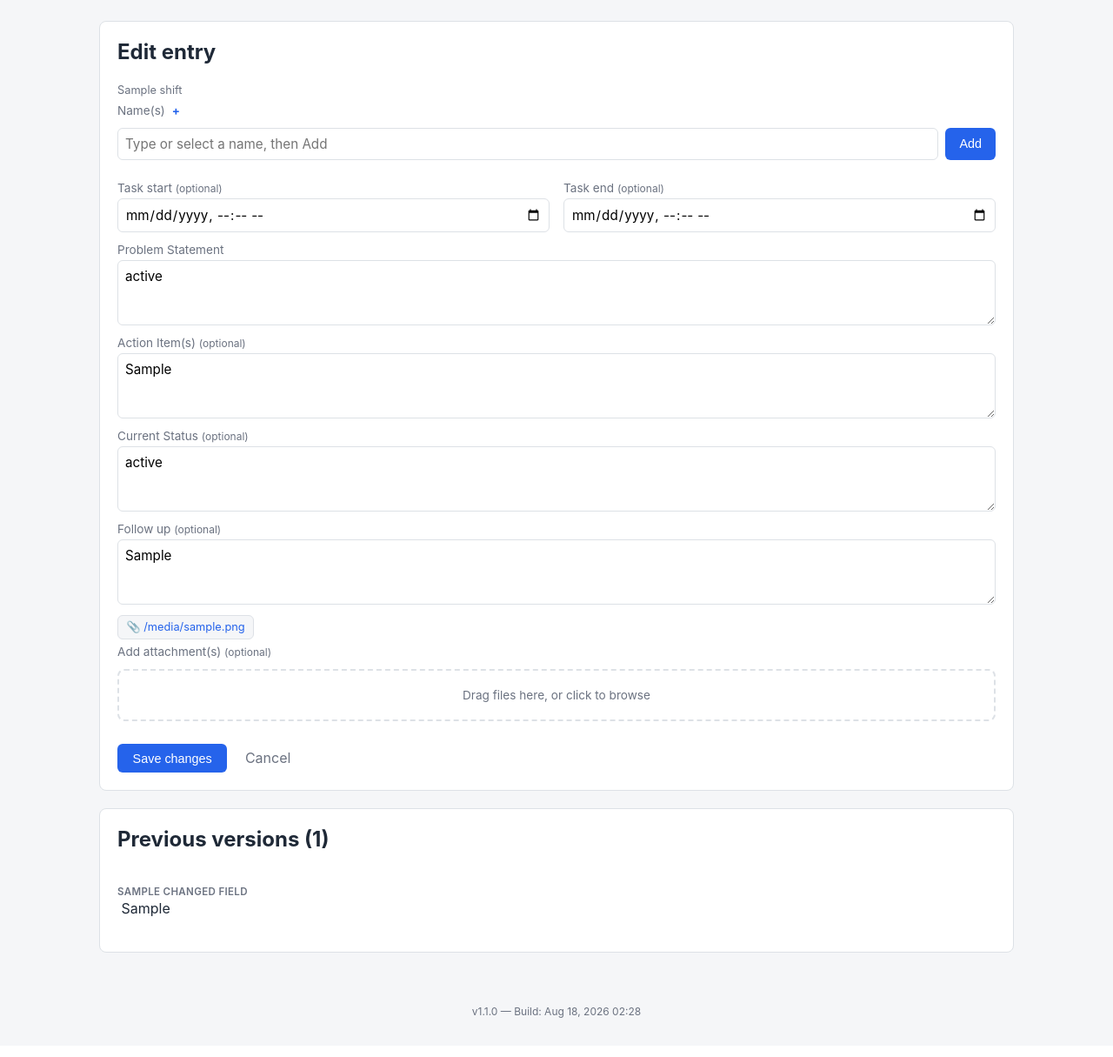
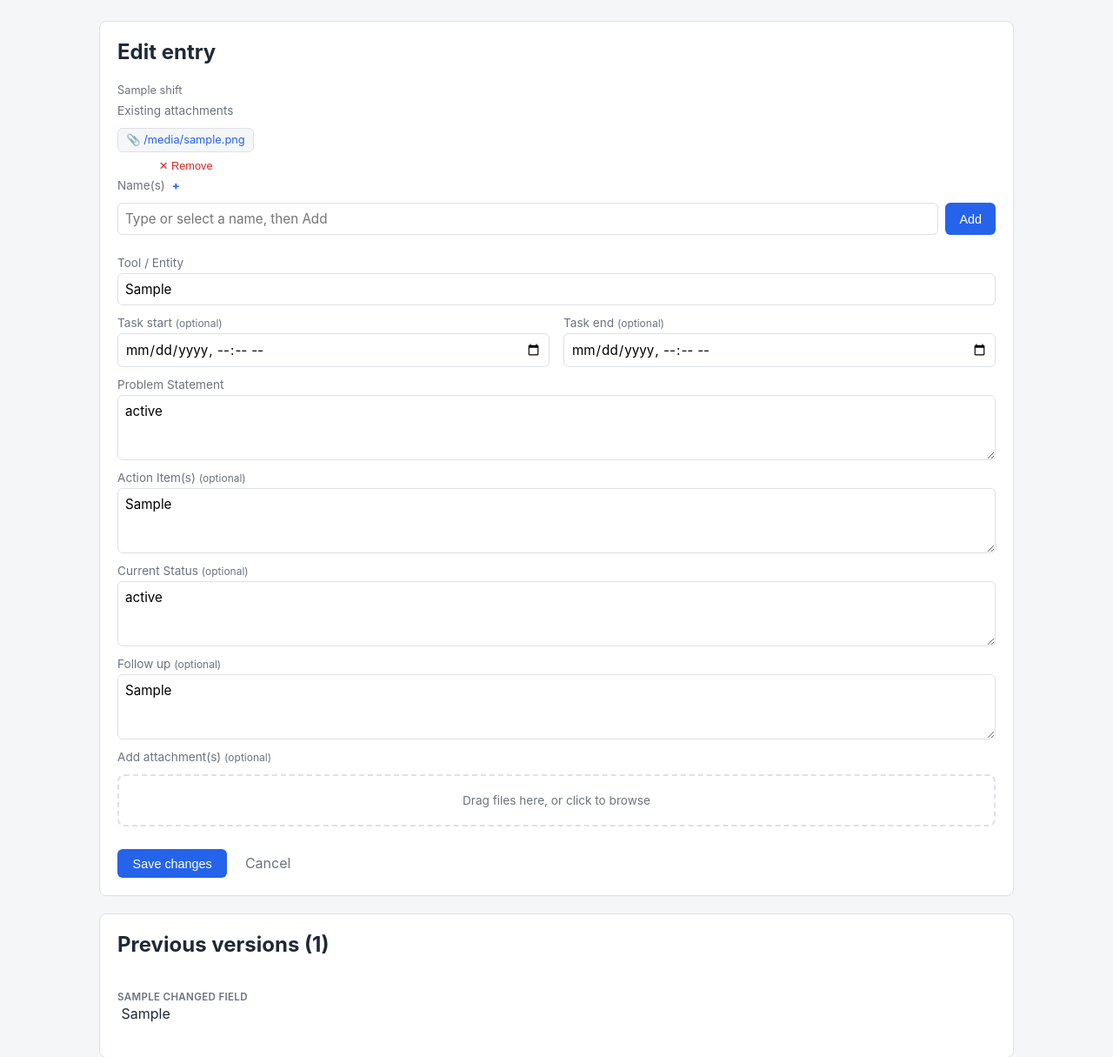
Before and after one commit to pangchi/passdown, a Flask app: template templates/edit_entry.html in a window 1280 px wide. Shown: the part 57-1272 px from the top of the page at 87% size. Before the commit the page ends 1227 px from the top, so only its background shows below. Run offline with Flask 3, Linux system fonts and the light colour scheme; the template is opened without the code that fills it: most values are stand-ins (such as "Sample title", 1, 10 or a date in 2020); some libraries are stand-ins or nearby versions.

Commit message:
Tool/Entity, attachments is now editable, and allow removal.

```diff
--- a/app.py
+++ b/app.py
@@ -48,6 +48,7 @@ from db import (
     add_attachment,
     get_attachments_for_entries,
     get_attachment,
+    soft_delete_attachment,
     purge_oldest_attachments_over_disk_threshold,
 )
 
@@ -980,6 +981,7 @@ def add_entry():
 
 _EDIT_HISTORY_FIELD_LABELS = [
     ("author", "Name(s)"),
+    ("tool_entity", "Tool/Entity"),
     ("problem_statement", "Problem Statement"),
     ("action_items", "Action Item(s)"),
     ("current_status", "Current Status"),
@@ -1087,6 +1089,7 @@ def edit_entry(entry_id):
 
     if request.method == "POST":
         author = request.form.get("author", "").strip()
+        tool_entity = request.form.get("tool_entity", "").strip()
         problem_statement = request.form.get("problem_statement", "").strip()
         action_items = request.form.get("action_items", "").strip()
         current_status = request.form.get("current_status", "").strip()
@@ -1096,6 +1099,7 @@ def edit_entry(entry_id):
 
         submitted = {
             "author": author,
+            "tool_entity": tool_entity,
             "problem_statement": problem_statement,
             "action_items": action_items,
             "current_status": current_status,
@@ -1126,6 +1130,9 @@ def edit_entry(entry_id):
         if not author:
             return _redisplay_with_error("At least one name is required.")
 
+        if not tool_entity:
+            return _redisplay_with_error("Tool/Entity is required.")
+
         if not problem_statement:
             return _redisplay_with_error("Problem statement can't be empty.")
 
@@ -1137,6 +1144,7 @@ def edit_entry(entry_id):
         log_entry_edit(
             entry_id,
             current["author"],
+            current["tool_entity"],
             current["problem_statement"],
             current["action_items"],
             current["current_status"],
@@ -1148,11 +1156,11 @@ def edit_entry(entry_id):
         with get_cursor(commit=True) as cur:
             cur.execute(
                 """UPDATE passdown_entries
-                   SET author = %s, problem_statement = %s, action_items = %s, current_status = %s,
-                       follow_up = %s, task_start = %s, task_end = %s, updated_at = NOW()
+                   SET author = %s, tool_entity = %s, problem_statement = %s, action_items = %s,
+                       current_status = %s, follow_up = %s, task_start = %s, task_end = %s, updated_at = NOW()
                    WHERE id = %s""",
                 (
-                    author, problem_statement, action_items or None, current_status or None,
+                    author, tool_entity, problem_statement, action_items or None, current_status or None,
                     follow_up or None, task_start, task_end, entry_id,
                 ),
             )
@@ -1196,6 +1204,27 @@ def download_attachment(attachment_id):
         download_name=attachment["original_filename"],
         mimetype=attachment["mime_type"],
     )
+
+
+@app.route("/uploads/<int:attachment_id>/delete", methods=["POST"])
+def delete_attachment_route(attachment_id):
+    """Remove an attachment — soft, same as removing an entry: the row
+    is marked is_deleted and hidden everywhere, but neither it nor the
+    file on disk is actually deleted, so it's recoverable by a DB admin.
+    The one thing that still actually deletes an attachment's file is
+    config.ATTACHMENT_PURGE_DISK_THRESHOLD's auto-purge under disk
+    pressure — which purges already-soft-deleted attachments first,
+    before ever touching a still-active one.
+    """
+    attachment = get_attachment(attachment_id)
+    if attachment is None:
+        abort(404)
+
+    entry_id = attachment["entry_id"]
+    soft_delete_attachment(attachment_id)
+    logger.info("Attachment #%d removed from entry #%d (%r, soft delete)", attachment_id, entry_id, attachment["original_filename"])
+    flash(f'Removed "{attachment["original_filename"]}".', "success")
+    return redirect(url_for("edit_entry", entry_id=entry_id))
 
 
 @app.route("/guide")
--- a/schema.sql
+++ b/schema.sql
@@ -79,6 +79,7 @@ ALTER TABLE passdown_entry_edits ADD COLUMN IF NOT EXISTS previous_action_items
 ALTER TABLE passdown_entry_edits ADD COLUMN IF NOT EXISTS previous_current_status TEXT;
 ALTER TABLE passdown_entry_edits ADD COLUMN IF NOT EXISTS previous_follow_up TEXT;
 ALTER TABLE passdown_entry_edits ADD COLUMN IF NOT EXISTS previous_author TEXT;
+ALTER TABLE passdown_entry_edits ADD COLUMN IF NOT EXISTS previous_tool_entity VARCHAR(150);
 
 CREATE INDEX IF NOT EXISTS idx_passdown_edits_entry_id ON passdown_entry_edits (entry_id);
 
@@ -123,6 +124,11 @@ CREATE TABLE IF NOT EXISTS passdown_attachments (
     uploaded_at        TIMESTAMPTZ NOT NULL DEFAULT NOW()
 );
 
+-- Removing an attachment from the edit page is soft, same as removing an
+-- entry — the row (and the file on disk) stay put, just hidden.
+ALTER TABLE passdown_attachments ADD COLUMN IF NOT EXISTS is_deleted BOOLEAN NOT NULL DEFAULT FALSE;
+ALTER TABLE passdown_attachments ADD COLUMN IF NOT EXISTS deleted_at TIMESTAMPTZ;
+
 CREATE INDEX IF NOT EXISTS idx_passdown_attachments_entry_id ON passdown_attachments (entry_id);
 
 -- The Tool / Entity dropdown on the add-entry form is populated live from
--- a/static/style.css
+++ b/static/style.css
@@ -653,6 +653,19 @@ fieldset:disabled { opacity: 0.6; }
     gap: 0.5rem;
     margin: 0.4rem 0;
 }
+.entry-attachment-item {
+    display: flex;
+    flex-direction: column;
+    align-items: center;
+    gap: 0.25rem;
+}
+.attachment-remove-button {
+    background: none;
+    color: var(--error);
+    font-size: 0.72rem;
+    padding: 0;
+}
+.attachment-remove-button:hover { background: none; text-decoration: underline; }
 .attachment-image-link {
     display: inline-block;
     line-height: 0;
--- a/templates/edit_entry.html
+++ b/templates/edit_entry.html
@@ -7,12 +7,47 @@
     {% endfor %}
 </datalist>
 
+<datalist id="tools-datalist">
+    {% for t in tools %}
+        <option value="{{ t }}">
+    {% endfor %}
+</datalist>
+
 <section class="add-entry">
     <h2>Edit entry</h2>
     <p class="entry-meta">
         <span class="entry-shift">{{ entry.shift }}</span>
         <span class="entry-time" data-created="{{ entry.created_at.isoformat() }}"></span>
     </p>
+
+    {% if attachments %}
+        <label>Existing attachments</label>
+        <div class="entry-attachments">
+            {% for a in attachments %}
+                <div class="entry-attachment-item">
+                    {% if a.mime_type and a.mime_type.startswith('image/') %}
+                        <a href="{{ url_for('download_attachment', attachment_id=a.id) }}" target="_blank" class="attachment-image-link">
+                            <img src="{{ url_for('download_attachment', attachment_id=a.id) }}" alt="{{ a.original_filename }}" class="attachment-image">
+                        </a>
+                    {% elif opens_inline(a.original_filename) %}
+                        <a href="{{ url_for('download_attachment', attachment_id=a.id) }}" target="_blank" class="attachment-file-link">
+                            📄 {{ a.original_filename }}
+                        </a>
+                    {% else %}
+                        <a href="{{ url_for('download_attachment', attachment_id=a.id) }}" download="{{ a.original_filename }}" class="attachment-file-link">
+                            📎 {{ a.original_filename }}
+                        </a>
+                    {% endif %}
+                    <form method="post" action="{{ url_for('delete_attachment_route', attachment_id=a.id) }}"
+                          onsubmit="return confirm('Remove &quot;{{ a.original_filename }}&quot;? It\'ll be hidden from the entry, but not permanently deleted.');"
+                          class="inline-form">
+                        <button type="submit" class="link-button attachment-remove-button" title="Remove this attachment">✕ Remove</button>
+                    </form>
+                </div>
+            {% endfor %}
+        </div>
+    {% endif %}
+
     <form method="post" action="{{ url_for('edit_entry', entry_id=entry.id) }}" enctype="multipart/form-data" id="edit-entry-form">
         <label>
             Name(s) <a href="{{ url_for('manage_names') }}" class="add-name-link" title="Add or remove team members">+</a>
@@ -26,6 +61,11 @@
             <div class="namepicker-chips"></div>
             <input type="hidden" name="author" class="namepicker-hidden">
         </div>
+        <label>
+            Tool / Entity
+            <input type="text" name="tool_entity" list="tools-datalist" autocomplete="off" required
+                   value="{{ entry.tool_entity }}">
+        </label>
         <div class="field-row">
             <label>
                 Task start <span class="optional-tag">(optional)</span>
@@ -55,25 +95,6 @@
             <textarea name="follow_up" rows="3">{{ entry.follow_up or '' }}</textarea>
         </label>
 
-        {% if attachments %}
-            <div class="entry-attachments">
-                {% for a in attachments %}
-                    {% if a.mime_type and a.mime_type.startswith('image/') %}
-                        <a href="{{ url_for('download_attachment', attachment_id=a.id) }}" target="_blank" class="attachment-image-link">
-                            <img src="{{ url_for('download_attachment', attachment_id=a.id) }}" alt="{{ a.original_filename }}" class="attachment-image">
-                        </a>
-                    {% elif opens_inline(a.original_filename) %}
-                        <a href="{{ url_for('download_attachment', attachment_id=a.id) }}" target="_blank" class="attachment-file-link">
-                            📄 {{ a.original_filename }}
-                        </a>
-                    {% else %}
-                        <a href="{{ url_for('download_attachment', attachment_id=a.id) }}" download="{{ a.original_filename }}" class="attachment-file-link">
-                            📎 {{ a.original_filename }}
-                        </a>
-                    {% endif %}
-                {% endfor %}
-            </div>
-        {% endif %}
         <label>
             Add attachment(s) <span class="optional-tag">(optional)</span>
         </label>
```
Also changed, not shown: db.py (+57 -15 lines), README.md.
